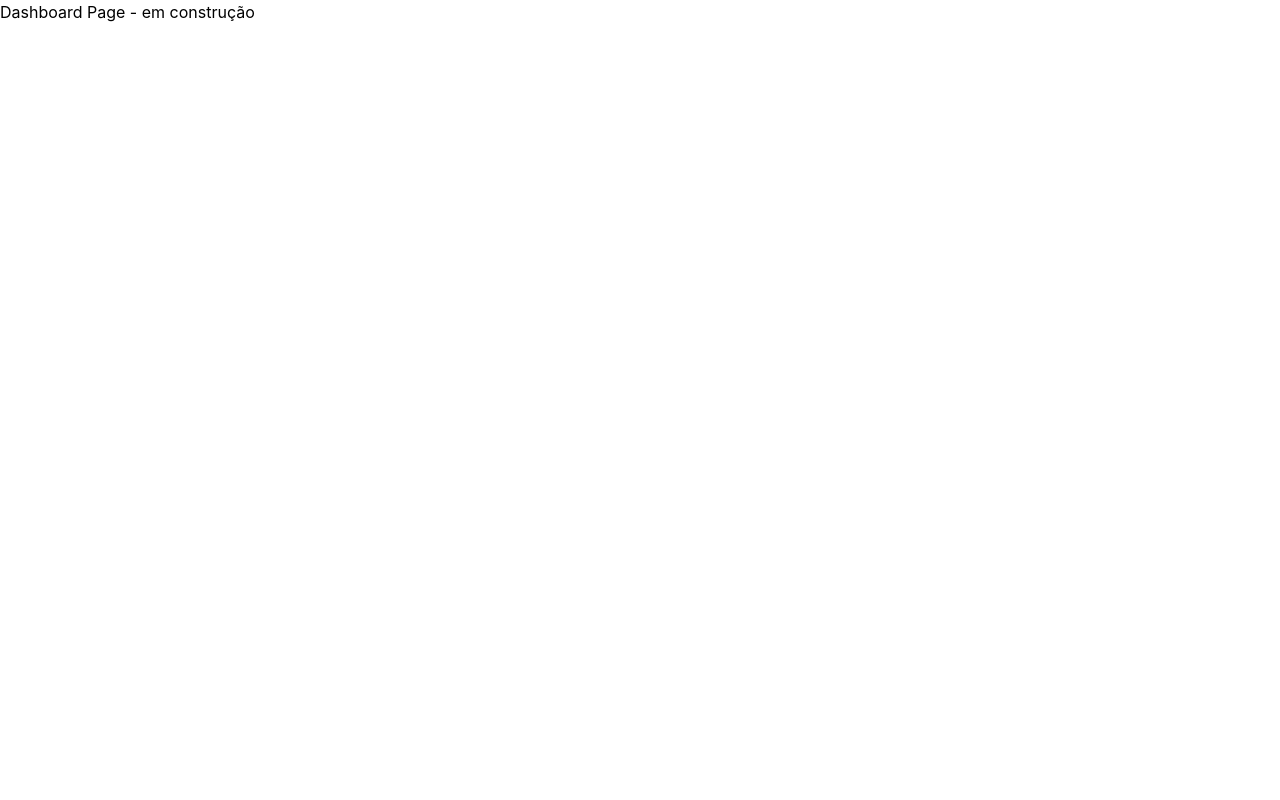
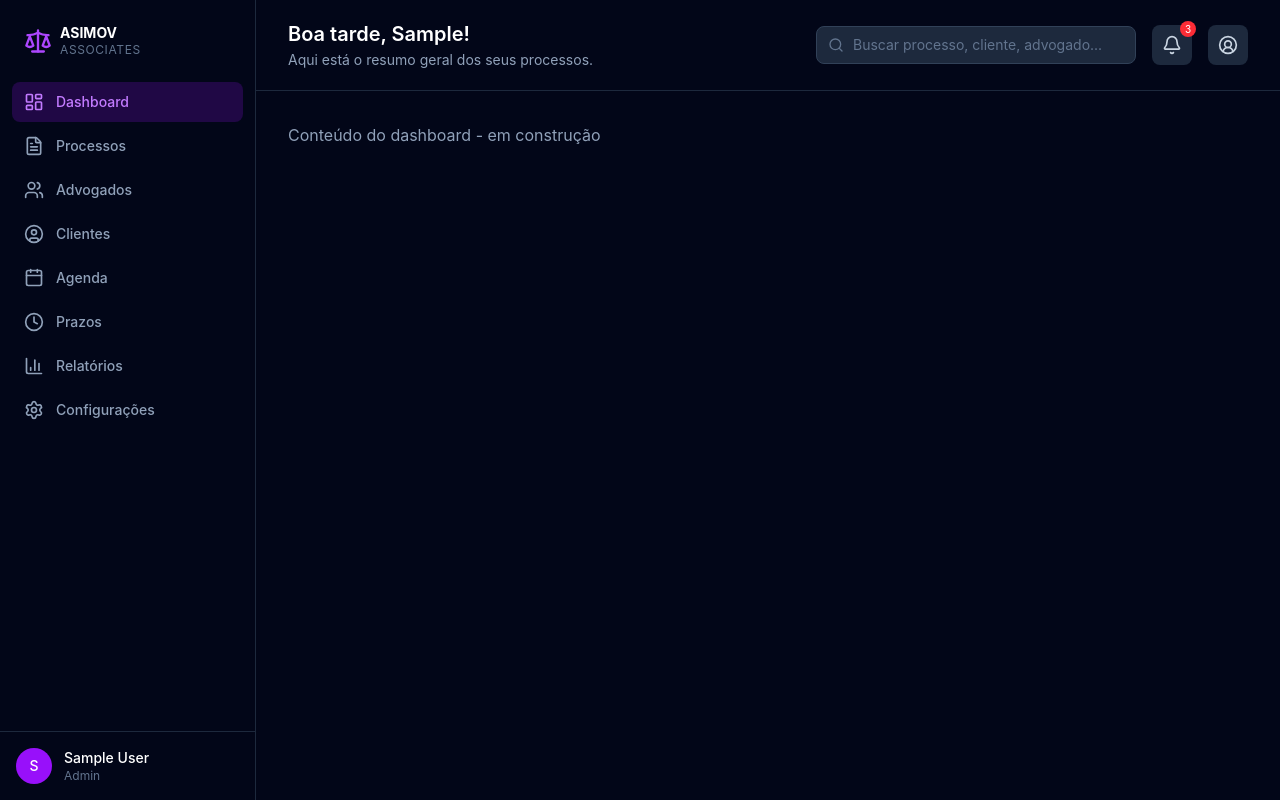
Before and after one commit to viniciosldcampos/asimov-associates, a React (Vite) app in the folder frontend/: page /dashboard in a window 1280 px wide. Built offline with nearby package versions, Linux system fonts and the light colour scheme; no server answers; sample sign-in values are in the browser's storage.

Commit message:
feat: implementa layout principal com sidebar e header

```diff
--- /dev/null
+++ b/frontend/src/components/Header.tsx
@@ -0,0 +1,51 @@
+import { Search, Bell, UserCircle2 } from 'lucide-react'
+import { useAuth } from '../contexts/useAuth'
+
+function getGreeting() {
+  const hour = new Date().getHours()
+  if (hour < 12) return 'Bom dia'
+  if (hour < 18) return 'Boa tarde'
+  return 'Boa noite'
+}
+
+interface HeaderProps {
+  subtitle?: string
+}
+
+export default function Header({ subtitle }: HeaderProps) {
+  const { user } = useAuth()
+  const firstName = user?.name?.split(' ')[0] ?? ''
+
+  return (
+    <header className="flex items-center justify-between px-8 py-5 border-b border-slate-800">
+      <div>
+        <h2 className="text-white text-xl font-semibold">
+          {getGreeting()}, {firstName}!
+        </h2>
+        {subtitle && <p className="text-slate-400 text-sm mt-0.5">{subtitle}</p>}
+      </div>
+
+      <div className="flex items-center gap-4">
+        <div className="relative">
+          <Search className="absolute left-3 top-1/2 -translate-y-1/2 text-slate-500 w-4 h-4" />
+          <input
+            type="text"
+            placeholder="Buscar processo, cliente, advogado..."
+            className="w-80 bg-slate-800 border border-slate-700 rounded-lg pl-9 pr-4 py-2 text-sm text-white placeholder:text-slate-500 focus:outline-none focus:ring-2 focus:ring-purple-500"
+          />
+        </div>
+
+        <button className="relative p-2.5 bg-slate-800 rounded-lg hover:bg-slate-700 transition-colors">
+          <Bell className="w-5 h-5 text-slate-300" />
+          <span className="absolute -top-1 -right-1 w-4 h-4 bg-red-500 text-white text-[10px] rounded-full flex items-center justify-center">
+            3
+          </span>
+        </button>
+
+        <button className="p-2.5 bg-slate-800 rounded-lg hover:bg-slate-700 transition-colors">
+          <UserCircle2 className="w-5 h-5 text-slate-300" />
+        </button>
+      </div>
+    </header>
+  )
+}
--- /dev/null
+++ b/frontend/src/components/MainLayout.tsx
@@ -0,0 +1,20 @@
+import type { ReactNode } from 'react'
+import Sidebar from './Sidebar'
+import Header from './Header'
+
+interface MainLayoutProps {
+  children: ReactNode
+  subtitle?: string
+}
+
+export default function MainLayout({ children, subtitle }: MainLayoutProps) {
+  return (
+    <div className="flex bg-slate-950 min-h-screen">
+      <Sidebar />
+      <div className="flex-1 flex flex-col">
+        <Header subtitle={subtitle} />
+        <main className="flex-1 p-8 overflow-y-auto">{children}</main>
+      </div>
+    </div>
+  )
+}
--- /dev/null
+++ b/frontend/src/components/Sidebar.tsx
@@ -0,0 +1,71 @@
+import { NavLink } from 'react-router-dom'
+import {
+  LayoutDashboard,
+  FileText,
+  Users,
+  UserCircle,
+  Calendar,
+  Clock,
+  BarChart3,
+  Settings,
+  Scale,
+} from 'lucide-react'
+import { useAuth } from '../contexts/useAuth'
+
+const menuItems = [
+  { to: '/dashboard', icon: LayoutDashboard, label: 'Dashboard' },
+  { to: '/processos', icon: FileText, label: 'Processos' },
+  { to: '/advogados', icon: Users, label: 'Advogados' },
+  { to: '/clientes', icon: UserCircle, label: 'Clientes' },
+  { to: '/agenda', icon: Calendar, label: 'Agenda' },
+  { to: '/prazos', icon: Clock, label: 'Prazos' },
+  { to: '/relatorios', icon: BarChart3, label: 'Relatórios' },
+  { to: '/configuracoes', icon: Settings, label: 'Configurações' },
+]
+
+export default function Sidebar() {
+  const { user } = useAuth()
+
+  return (
+    <aside className="w-64 bg-slate-950 border-r border-slate-800 flex flex-col h-screen">
+      <div className="p-6 flex items-center gap-2">
+        <Scale className="w-7 h-7 text-purple-500" />
+        <div>
+          <h1 className="text-white font-bold text-sm leading-tight">ASIMOV</h1>
+          <p className="text-slate-500 text-xs tracking-wider">ASSOCIATES</p>
+        </div>
+      </div>
+
+      <nav className="flex-1 px-3 space-y-1">
+        {menuItems.map(({ to, icon: Icon, label }) => (
+          <NavLink
+            key={to}
+            to={to}
+            className={({ isActive }) =>
+              `flex items-center gap-3 px-3 py-2.5 rounded-lg text-sm font-medium transition-colors ${
+                isActive
+                  ? 'bg-purple-600/20 text-purple-400'
+                  : 'text-slate-400 hover:bg-slate-800 hover:text-white'
+              }`
+            }
+          >
+            <Icon className="w-5 h-5" />
+            {label}
+          </NavLink>
+        ))}
+      </nav>
+
+      <div className="p-4 border-t border-slate-800 flex items-center gap-3">
+        <div className="w-9 h-9 rounded-full bg-purple-600 flex items-center justify-center text-white font-medium text-sm">
+          {user?.name?.charAt(0) ?? '?'}
+        </div>
+        <div className="flex-1 min-w-0">
+          <p className="text-white text-sm font-medium truncate">{user?.name}</p>
+          <p className="text-slate-500 text-xs capitalize">
+            {user?.role?.toLowerCase()}
+          </p>
+        </div>
+      </div>
+    </aside>
+  )
+}
--- a/frontend/src/pages/DashboardPage.tsx
+++ b/frontend/src/pages/DashboardPage.tsx
@@ -1,3 +1,9 @@
+import MainLayout from '../components/MainLayout'
+
 export default function DashboardPage() {
-  return <div>Dashboard Page - em construção</div>
+  return (
+    <MainLayout subtitle="Aqui está o resumo geral dos seus processos.">
+      <div className="text-slate-400">Conteúdo do dashboard - em construção</div>
+    </MainLayout>
+  )
 }
```
